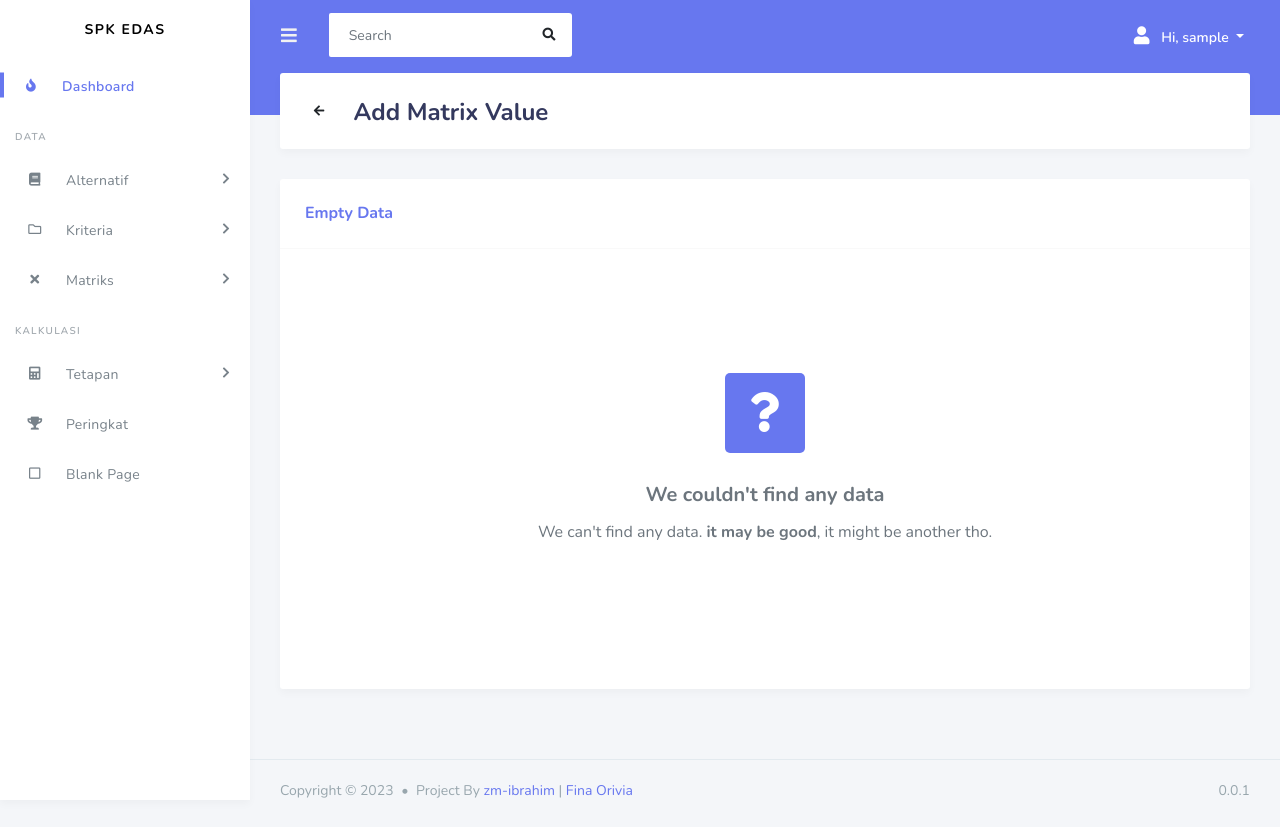
After one commit to zm-ibrahim/SPK-EDAS, a PHP site: page /dashboard/matrix-add.php in a window 1280 px wide. The commit adds this page. Run offline with PHP 8.4, Linux system fonts and the light colour scheme; the visitor is signed in with stand-in values (Sample User, id 1); data that the repository does not hold is empty; some libraries are stand-ins or nearby versions.

Commit message:
feat matrix - add matrix interface and function - add delete process - adjusting sidebar - adjusting alternative and criteria

```diff
--- a/dashboard/alternative-add.php
+++ b/dashboard/alternative-add.php
@@ -22,13 +22,14 @@
                             <div class="form-group row mb-4">
                                 <label class="col-form-label text-md-right col-12 col-md-3 col-lg-3">Kode Alternatif</label>
                                 <div class="col-sm-12 col-md-7">
-                                    <input type="text" class="form-control" name="kode">
+                                    <input type="text" class="form-control" name="kode" required placeholder="contoh: A1">
+                                    <small>Pastikan kode tidak sama dengan item lainnya</small>
                                 </div>
                             </div>
                             <div class="form-group row mb-4">
                                 <label class="col-form-label text-md-right col-12 col-md-3 col-lg-3">Nama Alternatif</label>
                                 <div class="col-sm-12 col-md-7">
-                                    <input type="text" class="form-control" name="name">
+                                    <input type="text" class="form-control" name="name" required>
                                 </div>
                             </div>
                             <div class="form-group row mb-4">
--- a/dashboard/alternative-edit.php
+++ b/dashboard/alternative-edit.php
@@ -30,13 +30,14 @@ $data = $data->fetch_assoc();
                             <div class="form-group row mb-4">
                                 <label class="col-form-label text-md-right col-12 col-md-3 col-lg-3">Kode Alternatif</label>
                                 <div class="col-sm-12 col-md-7">
-                                    <input type="text" class="form-control" name="kode" value="<?= $data['kode'] ?>">
+                                    <input type="text" class="form-control" name="kode" value="<?= $data['kode'] ?>" required placeholder="contoh: A1">
+                                    <small>Pastikan kode tidak sama dengan item lainnya</small>
                                 </div>
                             </div>
                             <div class="form-group row mb-4">
                                 <label class="col-form-label text-md-right col-12 col-md-3 col-lg-3">Nama Alternatif</label>
                                 <div class="col-sm-12 col-md-7">
-                                    <input type="text" class="form-control" name="name" value="<?= $data['nama'] ?>">
+                                    <input type="text" class="form-control" name="name" value="<?= $data['nama'] ?>" required>
                                 </div>
                             </div>
                             <div class="form-group row mb-4">
--- /dev/null
+++ b/dashboard/matrix-add.php
@@ -0,0 +1,86 @@
+<?php
+include 'templates/layout.php';
+include '../connect.php';
+
+$sql = "SELECT
+        a.id AS id_alternatif,
+        k.id AS id_kriteria,
+        a.kode as ka,
+        k.kode as kk,
+        me.nilai as nilai
+        FROM
+        alternatif a
+        CROSS JOIN
+        kriteria k
+        LEFT JOIN
+        matriks_evaluasi me ON a.id = me.id_alternatif AND k.id = me.id_kriteria
+        WHERE
+        me.id IS NULL;";
+$data = mysqli_query($connect, $sql);
+?>
+<section class="section">
+    <div class="section-header">
+        <div class="section-header-back">
+            <a href="matrix-list.php" class="btn btn-icon">
+                <i class="fas fa-arrow-left"></i>
+            </a>
+        </div>
+        <h1>Add Matrix Value</h1>
+    </div>
+
+    <div class="section-body">
+        <!-- ALERT -->
+        <?php include 'templates/flash.php' ?>
+        <!-- ALERT ENDS -->
+        <div class="row">
+            <div class="col-12">
+                <?php
+                if (mysqli_num_rows($data) > 0) {
+                    while ($row = mysqli_fetch_assoc($data)) {
+                ?>
+                        <div class="card">
+                            <div class="card-header">
+                                <h4>Add Matrix</h4>
+                            </div>
+                            <form action="../dashboard/process/m-add.php" method="post">
+                                <input type="hidden" name="a-id" value="<?= $row['id_alternatif'] ?>">
+                                <input type="hidden" name="k-id" value="<?= $row['id_kriteria'] ?>">
+                                <div class="card-body">
+                                    <div class="form-group row mb-4">
+                                        <label class="col-form-label text-md-right col-12 col-md-3 col-lg-3">Kode Alternatif</label>
+                                        <div class="col-sm-12 col-md-7">
+                                            <input type="text" class="form-control" name="ka" value="<?= $row['ka'] ?>" readonly>
+                                        </div>
+                                    </div>
+                                    <div class="form-group row mb-4">
+                                        <label class="col-form-label text-md-right col-12 col-md-3 col-lg-3">Kode Kriteria</label>
+                                        <div class="col-sm-12 col-md-7">
+                                            <input type="text" class="form-control" name="kk" value="<?= $row['kk'] ?>" readonly>
+                                        </div>
+                                    </div>
+                                    <div class="form-group row mb-4">
+                                        <label class="col-form-label text-md-right col-12 col-md-3 col-lg-3">Nilai</label>
+                                        <div class="col-sm-12 col-md-7">
+                                            <input type="text" class="form-control" name="nilai" required>
+                                        </div>
+                                    </div>
+                                    <div class="form-group row mb-4">
+                                        <label class="col-form-label text-md-right col-12 col-md-3 col-lg-3"></label>
+                                        <div class="col-sm-12 col-md-7">
+                                            <button class="btn btn-primary" name="submit">Update Value</button>
+                                        </div>
+                                    </div>
+                                </div>
+                            </form>
+                        </div>
+                <?php
+                    }
+                } else {
+                    include 'templates/empty.php';
+                }
+                ?>
+            </div>
+        </div>
+    </div>
+</section>
+<?php include 'templates/layout-bawah.php'; ?>
--- /dev/null
+++ b/dashboard/templates/empty.php
@@ -0,0 +1,18 @@
+<div class="card">
+    <div class="card-header">
+        <h4>Empty Data</h4>
+    </div>
+    <div class="card-body">
+        <div class="empty-state" data-height="400" style="height: 400px;">
+            <div class="empty-state-icon">
+                <i class="fas fa-question"></i>
+            </div>
+            <h2>We couldn't find any data</h2>
+            <p class="lead">
+                We can't find any data. <b>it may be good</b>, it might be another tho.
+            </p>
+            <!-- <a href="#" class="btn btn-primary mt-4">Create new One</a>
+            <a href="#" class="mt-4 bb">Need Help?</a> -->
+        </div>
+    </div>
+</div>
--- a/dashboard/templates/sidebar.php
+++ b/dashboard/templates/sidebar.php
@@ -27,8 +27,8 @@
         <li class="nav-item dropdown">
             <a href="#" class="nav-link has-dropdown"><i class="fas fa-times"></i> <span>Matriks</span></a>
             <ul class="dropdown-menu">
-                <li><a class="nav-link" href="#">Lihat Matriks</a></li>
-                <li><a class="nav-link" href="#">Tambah Nilai Matriks</a></li>
+                <li><a class="nav-link" href="matrix-list.php">Lihat Matriks</a></li>
+                <li><a class="nav-link" href="matrix-add.php">Tambah Nilai Matriks</a></li>
             </ul>
         </li>
         <li class="menu-header">KALKULASI</li>
```
Also changed, not shown: dashboard/alternative-list.php (+9 -2 lines), dashboard/kriteria-add.php (+4 -3 lines), dashboard/kriteria-edit.php (+6 -5 lines), dashboard/kriteria-list.php (+9 -2 lines), dashboard/matrix-list.php (added, +83 -0 lines), dashboard/process/alt-del.php (added, +15 -0 lines), dashboard/process/c-del.php (added, +15 -0 lines), dashboard/process/m-add.php (added, +21 -0 lines).
